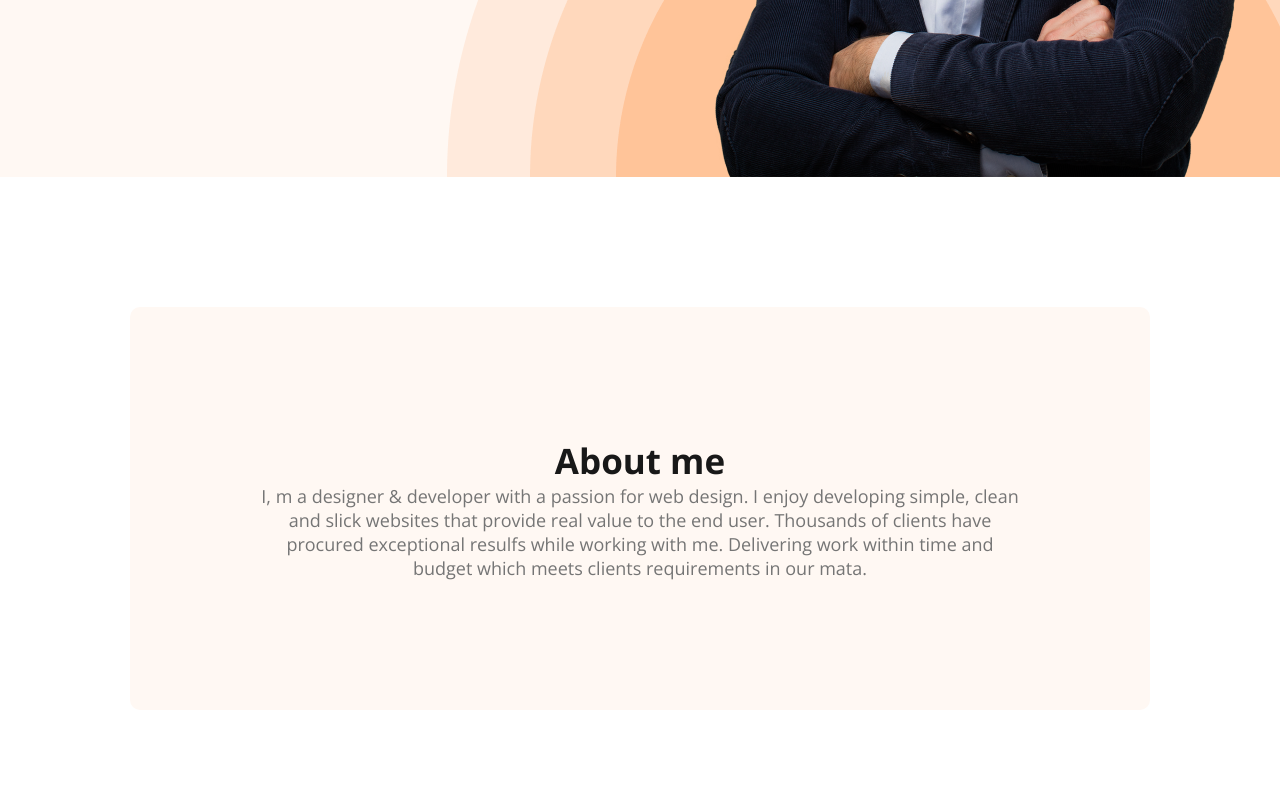
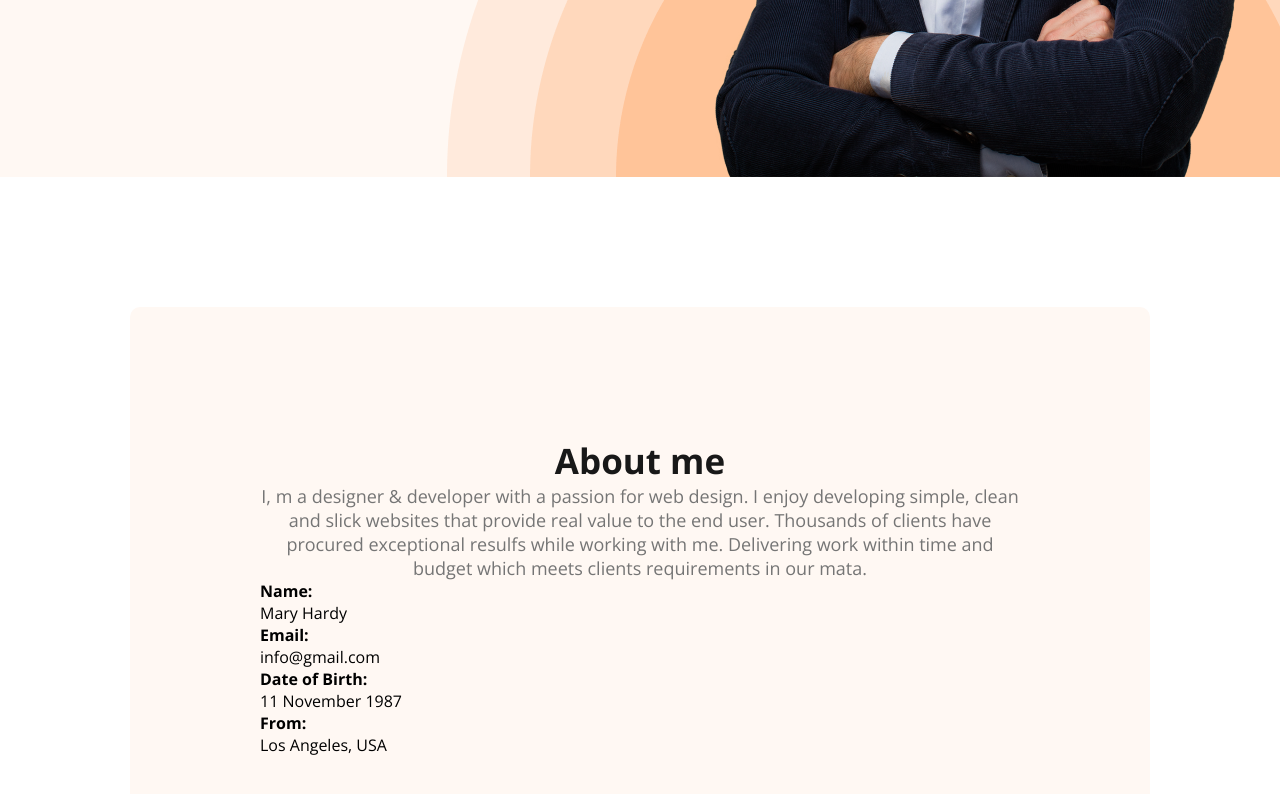
Before and after one commit to jui9797/-web-developer-portfolio, a plain HTML site: page index.html in a window 1280 px wide. Shown: the part 590-1384 px from the top of the page. Drawn offline with nearby package versions, Linux system fonts and the light colour scheme.

Commit message:
added about information

```diff
--- a/index.html
+++ b/index.html
@@ -36,8 +36,30 @@
         <section class="about">
             <h3 class="section-title">About me</h3>
             <p class="section-describtion">I, m a designer & developer with a passion for web design. I enjoy developing simple, clean and slick websites that provide real value to the end user. Thousands of clients have procured exceptional resulfs while working with me. Delivering work within time and budget which meets clients requirements in our mata.</p>
+            <div class="about-info-container">
+                <div class="about-info">
+                    <h4 class="info-title">Name:</h4>
+                    <p class="info description">Mary Hardy</p>
+                </div>
+                <div class="about-info">
+                    <h4 class="info-title">Email:</h4>
+                    <p class="info description">info@gmail.com</p>
+                </div>
+                <div class="about-info">
+                    <h4 class="info-title">Date of Birth:</h4>
+                    <p class="info description">11 November 1987</p>
+                </div>
+                <div class="about-info">
+                    <h4 class="info-title">From:</h4>
+                    <p class="info description">Los Angeles, USA</p>
+                </div>
+
+            </div>
 
         </section>
     </main>
 </body>
+<footer>
+
+</footer>
 </html>
```
